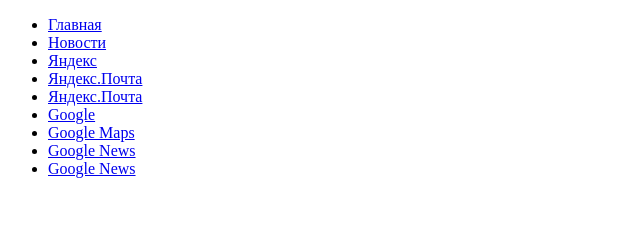
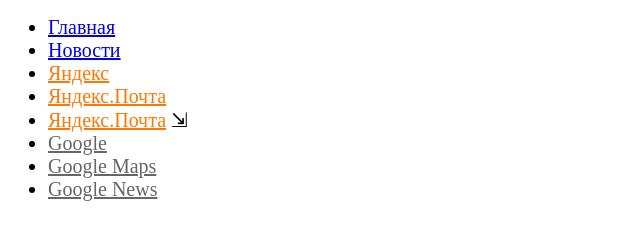
Before and after one commit to MaksKulykov/HTMLCSS, a plain HTML site: page HW3/task4.html in a window 1280 px wide. Shown: the whole page, without its empty margins (0-640 px from the left). Drawn offline with Linux system fonts and the light colour scheme.

Commit message:
added classes and colors

```diff
--- a/HW3/4.css
+++ b/HW3/4.css
@@ -0,0 +1,9 @@
+li{
+    font-size: 20px;
+}
+.y01,.y02,.y03{
+    color: #f70;
+}
+.g01,.g02,.g03{
+    color: #666;
+}
--- a/HW3/task4.html
+++ b/HW3/task4.html
@@ -3,35 +3,33 @@
 <head>
     <meta charset="UTF-8">
     <title>links</title>
+    <link rel="stylesheet" href="4.css">
 </head>
 <body>
-<ul>
-    <li>
-        <a href="http://football.ua">Главная</a>
+<ul class="parent">
+    <li class="child child01">
+        <a class="t01" href="task1.html">Главная</a>
     </li>
-    <li>
-        <a href="http://football.ua/newsarc/">Новости</a>
+    <li class="child child02">
+        <a class="t02" href="task2.html">Новости</a>
     </li>
-    <li>
-        <a href="http://ya.ru">Яндекс</a>
+    <li class="child child03">
+        <a class="y01" href="http://ya.ru">Яндекс</a>
     </li>
-    <li>
-        <a href="http://mail.yandex.ua">Яндекс.Почта</a>
+    <li class="child child04">
+        <a class="y02" href="http://mail.yandex.ua">Яндекс.Почта</a>
     </li>
-    <li>
-        <a href="http://mail.yandex.ua" target="_blank">Яндекс.Почта</a>
+    <li class="child child05">
+        <a class="y03" href="http://mail.yandex.ua" target="_blank">Яндекс.Почта</a> &#8690
     </li>
-    <li>
-        <a href="http://google.com.ua">Google</a>
+    <li class="child child06">
+        <a class="g01" href="http://google.com.ua">Google</a>
     </li>
-    <li>
-        <a href="http://google.com.ua/maps/@50.4020355,30.5326905,10z?hl=ru">Google Maps</a>
+    <li class="child child07">
+        <a class="g02" href="http://google.com.ua/maps/@50.4020355,30.5326905,10z?hl=ru">Google Maps</a>
     </li>
-    <li>
-        <a href="http://google.com.ua/nwshp?hl=ru">Google News</a>
-    </li>
-    <li>
-        <a href="http://google.com.ua/nwshp?hl=ru">Google News</a>
+    <li class="child child08">
+        <a class="g03" href="http://google.com.ua/nwshp?hl=ru">Google News</a>
     </li>
 </ul>
 </body>
```
